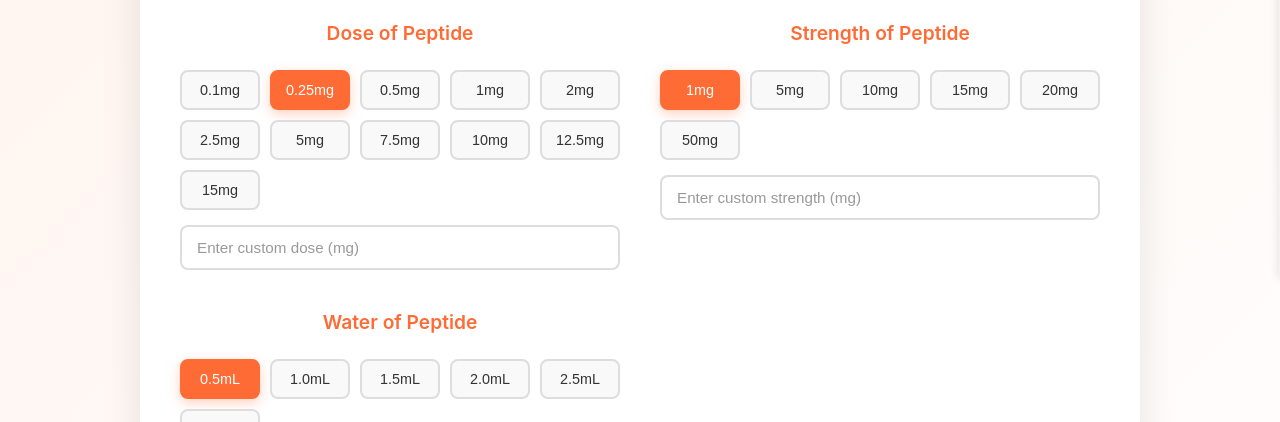
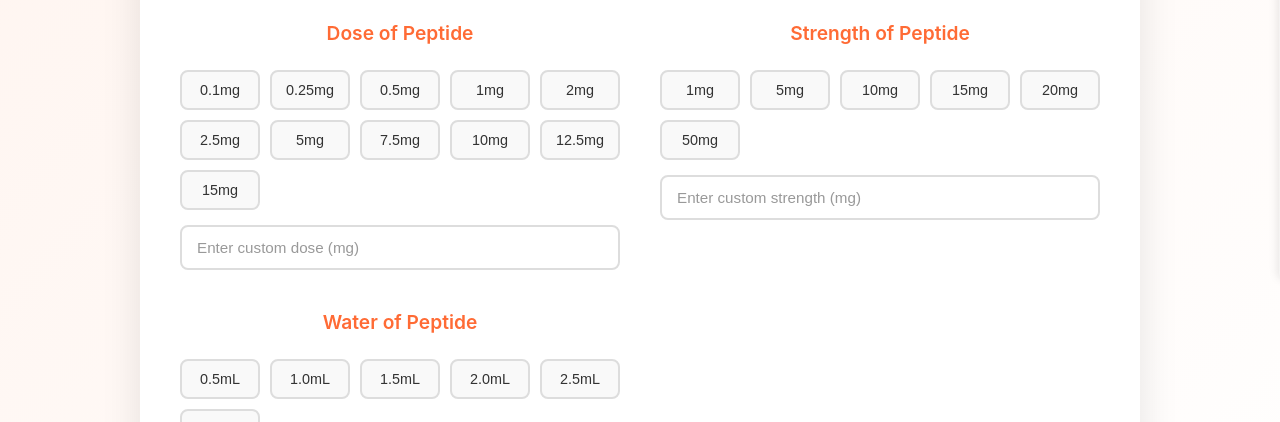
Before and after one commit to tdtbusinessdevelopment-lang/powermed, a React (Vite) app in the folder frontend/: page /calculator in a window 1280 px wide. Shown: the part 521-943 px from the top of the page. Built offline with nearby package versions, Linux system fonts and the light colour scheme.

Commit message:
Update PeptideCalculator.jsx

```diff
--- a/frontend/src/components/PeptideCalculator.jsx
+++ b/frontend/src/components/PeptideCalculator.jsx
@@ -2,9 +2,9 @@ import React, { useState, useEffect } from 'react'
 import '../styles/peptide_calculator.css'
 
 export default function PeptideCalculator() {
-  const [dose, setDose] = useState(0.25)
-  const [strength, setStrength] = useState(1)
-  const [water, setWater] = useState(0.5)
+  const [dose, setDose] = useState(0)
+  const [strength, setStrength] = useState(0)
+  const [water, setWater] = useState(0)
   const [customDose, setCustomDose] = useState('')
   const [customStrength, setCustomStrength] = useState('')
   const [customWater, setCustomWater] = useState('')
```
